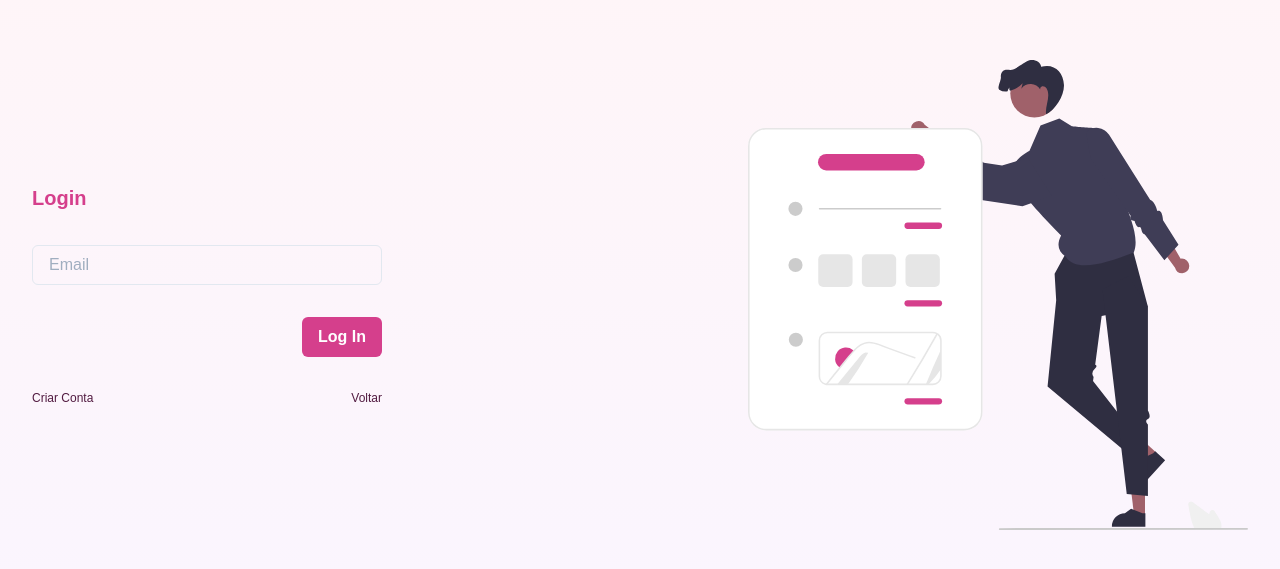
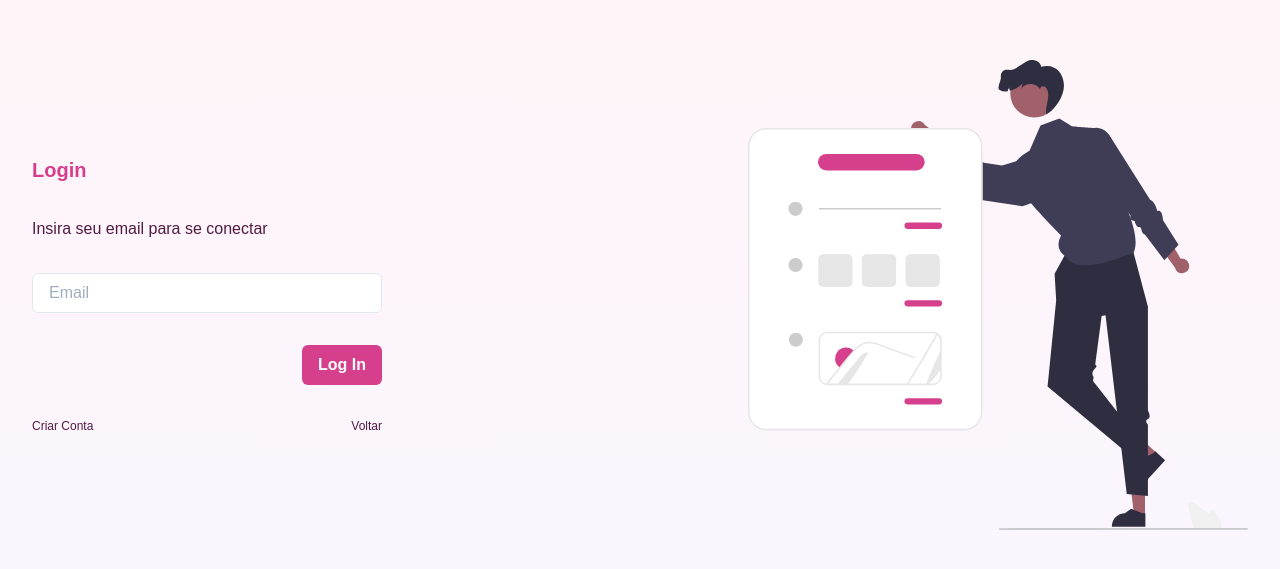
Before and after one commit to fischerafael/clientr, a Next.js app: page /login in a window 1280 px wide. Shown: the part 105-674 px from the top of the page. Built offline with nearby package versions, Linux system fonts and the light colour scheme.

Commit message:
feat: add description to login page

```diff
--- a/src/pages/PagePublicLogin/index.tsx
+++ b/src/pages/PagePublicLogin/index.tsx
@@ -14,7 +14,9 @@ export const PagePublicLogin = () => {
             Login
           </Text>
 
-          <Input placeholder="Email" />
+          <Text>Insira seu email para se conectar</Text>
+
+          <Input bg="white" placeholder="Email" />
 
           <Button alignSelf="flex-end" colorScheme="pink">
             Log In
```
